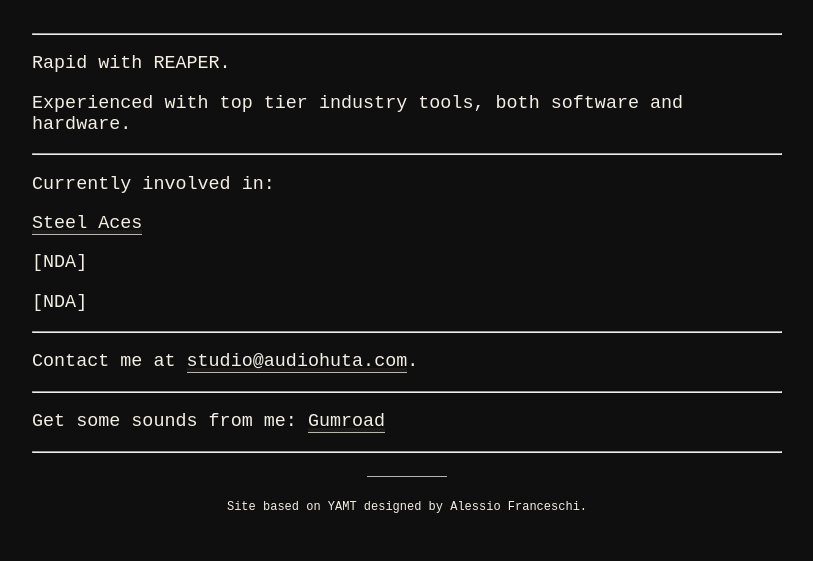
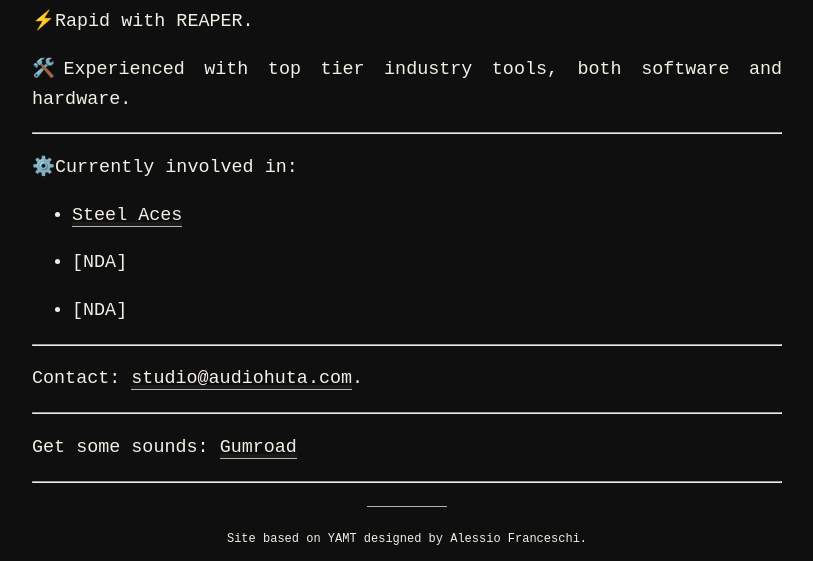
Before and after one commit to lucanentis/lucanentis.github.io, a Jekyll site: the page built from index.md, in a window 1280 px wide, cut to the strip 892-1453 px from the top of the page. Shown: the whole strip, without its empty margins (233-1046 px from the left). Built offline with Jekyll 4.4.1, drawn with Linux system fonts in a browser that asks for light colours; nearby versions of some CDN libraries; before the commit the page ends 1418 px from its top, so only the background shows below that.

Commit message:
Video resizing fix / Selective justification

```diff
--- a/_data/social.yml
+++ b/_data/social.yml
@@ -6,5 +6,3 @@ social:
   - {icon: 'linkedin', type: "brand", link: 'https://www.linkedin.com/in/lukasz-rudzinski/'}
 
   - {icon: 'envelope', type: "solid", link: 'mailto:studio@audiohuta.com'}
-
-  - {icon: '_site/assets/img/gumroad.png', link: 'https://audiohuta.gumroad.com/'}
--- a/_sass/base.scss
+++ b/_sass/base.scss
@@ -34,6 +34,25 @@ html{
     width: 750px;
     justify-content: center;
 }
+
+.justify {
+    text-align: justify;
+    text-justify: inter-word;
+    hyphens: auto;
+}
+
+.video-embed {
+  aspect-ratio: 16 / 9;
+  width: 100%;
+  max-width: 100%;
+}
+
+.video-embed iframe {
+  width: 100%;
+  height: 100%;
+  border: 0;
+}
+
 
 .task-list{
   list-style: none;
--- a/_sass/header.scss
+++ b/_sass/header.scss
@@ -15,7 +15,7 @@ header{
     margin-left: auto;
     margin-right: auto;
     margin-top: 50px;
-    margin-bottom: 50px;
+    margin-bottom: 25px;
     width: 450px;
     overflow: hidden;
     position: relative;
--- a/_sass/typography.scss
+++ b/_sass/typography.scss
@@ -35,4 +35,5 @@ p{
 //System stack for everything
 body {
     font-family: "IBM Plex Mono", monospace !important;
+    line-height: 1.6;
   }
--- a/index.md
+++ b/index.md
@@ -3,38 +3,48 @@ layout: page
 title: Home
 ---
 
+<p class="justify">
 Audio Huta is an audio workshop led by Łukasz Rudziński.
+</p>
 
+<p class="justify">
 I record, design, implement and systemize sounds for video games.
+</p>
 
 ---
 
-<div style="text-align:center; margin:2rem 0;">
-    <iframe width="750" height="422" src="https://www.youtube.com/embed/-rs4fvMi7Tk?si=KhCYwAH1YufUOXJT" title="YouTube video player" frameborder="0" allow="accelerometer; autoplay; clipboard-write; encrypted-media; gyroscope; picture-in-picture; web-share" referrerpolicy="strict-origin-when-cross-origin" allowfullscreen></iframe>
+<div class="video-embed">
+    <iframe src="https://www.youtube.com/embed/-rs4fvMi7Tk?si=KhCYwAH1YufUOXJT" title="YouTube video player" frameborder="0" allow="accelerometer; autoplay; clipboard-write; encrypted-media; gyroscope; picture-in-picture; web-share" referrerpolicy="strict-origin-when-cross-origin" allowfullscreen></iframe>
 </div>
 
 ---
 
-Rapid with REAPER.
+<p class="justify">
+⚡Rapid with REAPER.
+</p>
 
-Experienced with top tier industry tools, both software and hardware.
+<p class="justify">
+🛠️Experienced with top tier industry tools, both software and hardware.
+</p>
 
 ---
 
-Currently involved in:
+<p class="justify">
+⚙️Currently involved in:
+</p>
 
-[Steel Aces](https://steelaces.com/)
+- [Steel Aces](https://steelaces.com/)
 
-\[NDA]
+- \[NDA]
 
-\[NDA]
+- \[NDA]
 
 ---
 
-Contact me at [studio@audiohuta.com](mailto:studio@audiohuta.com).
+Contact: [studio@audiohuta.com](mailto:studio@audiohuta.com).
 
 ---
 
-Get some sounds from me: [Gumroad](https://audiohuta.gumroad.com/)
+Get some sounds: [Gumroad](https://audiohuta.gumroad.com/)
 
 ---
```
